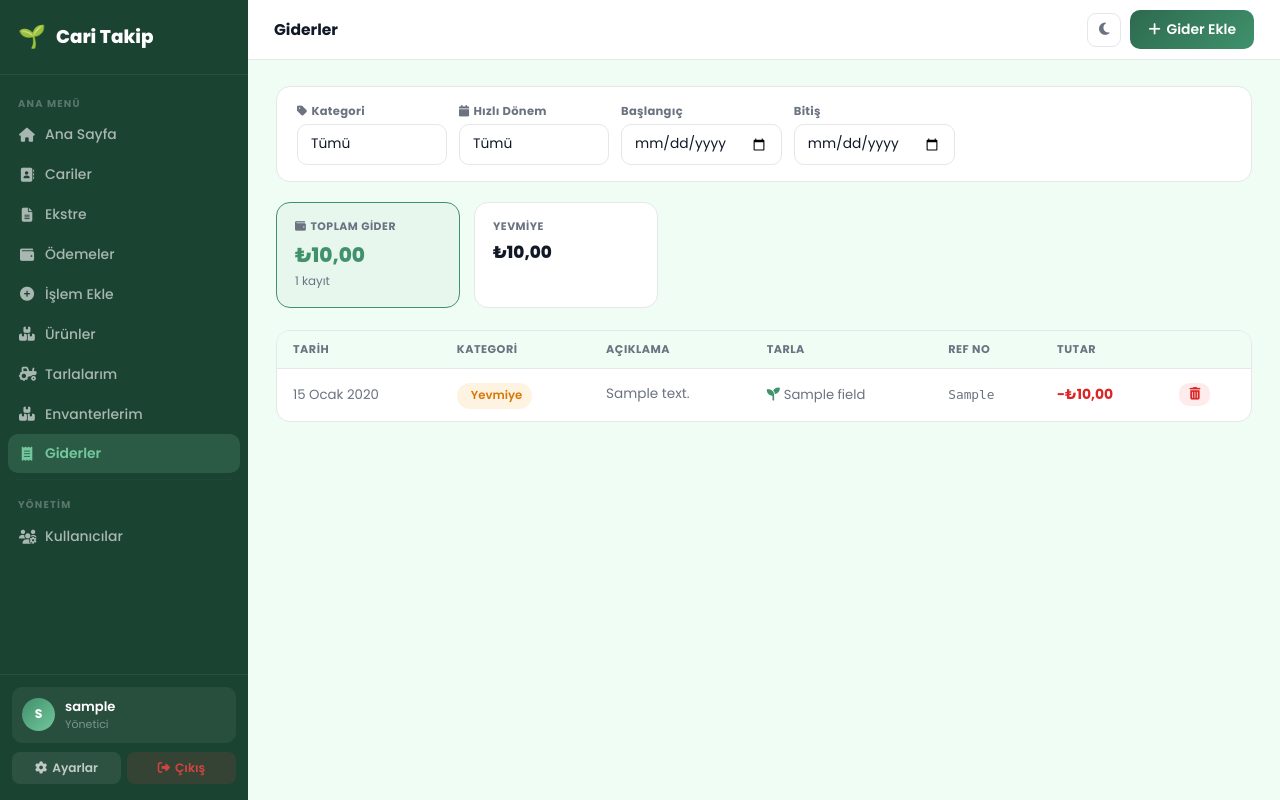
After one commit to serhat1997/tarim-asistani-v2, a Django app: page /giderler/ in a window 1280 px wide. The commit adds this page. Run offline with Django 5.2, Linux system fonts and the light colour scheme; a user stored in the database is signed in; tables that the repository leaves empty hold one stand-in row (values such as "Sample post").

Commit message:
Giderler modülü eklendi: kategori bazlı genel gider takibi
Co-Authored-By: Claude Sonnet 4.6 <noreply@anthropic.com>

```diff
--- a/dashboard/templates/dashboard/base.html
+++ b/dashboard/templates/dashboard/base.html
@@ -270,6 +270,9 @@
         <a href="{% url 'inventory_list' %}" class="sb-item {% if cur == 'inventory_list' or cur == 'inventory_create' or cur == 'inventory_edit' %}active{% endif %}">
             <i class="fas fa-boxes"></i> Envanterlerim
         </a>
+        <a href="{% url 'expense_list' %}" class="sb-item {% if cur == 'expense_list' %}active{% endif %}">
+            <i class="fas fa-receipt"></i> Giderler
+        </a>
         {% if request.user.is_staff %}
         <hr class="sb-divider">
         <div class="sb-section">Yönetim</div>
--- /dev/null
+++ b/dashboard/templates/dashboard/expenses.html
@@ -0,0 +1,297 @@
+{% extends 'dashboard/base.html' %}
+{% block title %}Giderler{% endblock %}
+{% block page_title %}Giderler{% endblock %}
+
+{% block topbar_right %}
+<button class="btn-g" onclick="openAddModal()">
+    <i class="fas fa-plus"></i> Gider Ekle
+</button>
+{% endblock %}
+
+{% block extra_css %}
+<style>
+    .empty-state { text-align:center; padding:60px 20px; color:var(--sub); }
+    .empty-state i { font-size:3rem; margin-bottom:14px; opacity:.3; display:block; }
+
+    /* ─── Özet kartlar ─── */
+    .summary-grid {
+        display: grid;
+        grid-template-columns: repeat(auto-fill, minmax(180px, 1fr));
+        gap: 14px; margin-bottom: 22px;
+    }
+    .sum-card {
+        background: var(--surface); border: 1px solid var(--border);
+        border-radius: var(--radius); padding: 16px 18px;
+    }
+    .sum-card.total-card {
+        border-color: var(--primary-light);
+        background: rgba(64,145,108,.05);
+    }
+    .sum-card-label { font-size: .68rem; font-weight: 700; text-transform: uppercase;
+                      letter-spacing: .5px; color: var(--sub); margin-bottom: 5px; }
+    .sum-card-val   { font-size: 1.25rem; font-weight: 800; color: var(--text); }
+    .sum-card.total-card .sum-card-val { color: var(--primary-light); }
+
+    /* ─── Filtre paneli ─── */
+    .filter-panel {
+        background: var(--surface); border: 1px solid var(--border);
+        border-radius: var(--radius); padding: 16px 20px; margin-bottom: 20px;
+        display: flex; flex-wrap: wrap; gap: 12px; align-items: flex-end;
+    }
+    .fp-group { display: flex; flex-direction: column; gap: 4px; }
+    .fp-label { font-size: .72rem; font-weight: 700; color: var(--sub); letter-spacing: .3px; }
+    .fp-group select, .fp-group input { min-width: 150px; }
+    .filter-active-bar {
+        background: rgba(64,145,108,.08); border: 1px solid rgba(64,145,108,.25);
+        border-radius: 10px; padding: 8px 14px; margin-bottom: 16px;
+        font-size: .82rem; color: var(--primary-light); font-weight: 600;
+        display: flex; align-items: center; gap: 8px; flex-wrap: wrap;
+    }
+
+    /* ─── Kategori renkleri ─── */
+    .cat-yevmiye      { background:rgba(245,158,11,.12); color:#d97706; }
+    .cat-yakıt        { background:rgba(239,68,68,.1);   color:#dc2626; }
+    .cat-kira         { background:rgba(59,130,246,.1);  color:#2563eb; }
+    .cat-elektrik     { background:rgba(234,179,8,.1);   color:#ca8a04; }
+    .cat-su           { background:rgba(14,165,233,.1);  color:#0369a1; }
+    .cat-dogalgaz     { background:rgba(249,115,22,.1);  color:#ea580c; }
+    .cat-makine_bakim { background:rgba(107,114,128,.12);color:#4b5563; }
+    .cat-nakliye      { background:rgba(99,102,241,.1);  color:#4f46e5; }
+    .cat-vergi_harc   { background:rgba(168,85,247,.1);  color:#7e22ce; }
+    .cat-ofis         { background:rgba(20,184,166,.1);  color:#0f766e; }
+    .cat-diger        { background:rgba(107,114,128,.1); color:#6b7280; }
+
+    @media (max-width: 640px) {
+        .summary-grid { grid-template-columns: 1fr 1fr; }
+        .fp-group select, .fp-group input { min-width: 120px; }
+    }
+</style>
+{% endblock %}
+
+{% block content %}
+
+<!-- ─── Filtre Paneli ─── -->
+<form method="get" class="filter-panel">
+    <div class="fp-group">
+        <span class="fp-label"><i class="fas fa-tag me-1"></i>Kategori</span>
+        <select name="category" class="form-select" style="font-size:.86rem;" onchange="this.form.submit()">
+            <option value="">Tümü</option>
+            {% for val, label in categories %}
+            <option value="{{ val }}" {% if filters.category == val %}selected{% endif %}>{{ label }}</option>
+            {% endfor %}
+        </select>
+    </div>
+    <div class="fp-group">
+        <span class="fp-label"><i class="fas fa-calendar me-1"></i>Hızlı Dönem</span>
+        <select name="period" class="form-select" style="font-size:.86rem;" onchange="this.form.submit()">
+            <option value="" {% if not filters.period %}selected{% endif %}>Tümü</option>
+            <option value="bu_ay"     {% if filters.period == 'bu_ay'     %}selected{% endif %}>Bu Ay</option>
+            <option value="gecen_ay"  {% if filters.period == 'gecen_ay'  %}selected{% endif %}>Geçen Ay</option>
+            <option value="bu_yil"    {% if filters.period == 'bu_yil'    %}selected{% endif %}>Bu Yıl</option>
+            <option value="son_30_gun"{% if filters.period == 'son_30_gun'%}selected{% endif %}>Son 30 Gün</option>
+            <option value="son_90_gun"{% if filters.period == 'son_90_gun'%}selected{% endif %}>Son 90 Gün</option>
+        </select>
+    </div>
+    <div class="fp-group">
+        <span class="fp-label">Başlangıç</span>
+        <input type="date" name="date_from" class="form-control" style="font-size:.86rem;"
+            value="{{ filters.date_from }}" onchange="this.form.submit()">
+    </div>
+    <div class="fp-group">
+        <span class="fp-label">Bitiş</span>
+        <input type="date" name="date_to" class="form-control" style="font-size:.86rem;"
+            value="{{ filters.date_to }}" onchange="this.form.submit()">
+    </div>
+    {% if filters.category or filters.period or filters.date_from or filters.date_to %}
+    <div class="fp-group" style="justify-content:flex-end;">
+        <a href="{% url 'expense_list' %}" class="btn-o" style="padding:8px 14px;font-size:.84rem;white-space:nowrap;">
+            <i class="fas fa-times"></i> Temizle
+        </a>
+    </div>
+    {% endif %}
+</form>
+
+{% if filters.eff_from or filters.eff_to or filters.category %}
+<div class="filter-active-bar">
+    <i class="fas fa-filter"></i>
+    Filtre aktif:
+    {% if filters.eff_from %}<span>{{ filters.eff_from }} —</span>{% endif %}
+    {% if filters.eff_to %}<span>{{ filters.eff_to }}</span>{% endif %}
+    {% if filters.category %}
+    <span style="background:rgba(64,145,108,.15);border-radius:999px;padding:2px 10px;">
+        {{ filters.category }}
+    </span>
+    {% endif %}
+</div>
+{% endif %}
+
+<!-- ─── Özet Kartlar ─── -->
+<div class="summary-grid">
+    <div class="sum-card total-card">
+        <div class="sum-card-label"><i class="fas fa-wallet me-1"></i>Toplam Gider</div>
+        <div class="sum-card-val">₺{{ fmt_total }}</div>
+        <div style="font-size:.74rem;color:var(--sub);margin-top:3px;">{{ expenses|length }} kayıt</div>
+    </div>
+    {% for label, val in cat_summary.items %}
+    <div class="sum-card">
+        <div class="sum-card-label">{{ label }}</div>
+        <div class="sum-card-val" style="font-size:1.05rem;">₺{{ val|tr_num }}</div>
+    </div>
+    {% endfor %}
+</div>
+
+<!-- ─── Gider Listesi ─── -->
+<div class="surface">
+    <div style="overflow-x:auto;">
+        <table class="dt">
+            <thead>
+                <tr>
+                    <th>Tarih</th>
+                    <th>Kategori</th>
+                    <th>Açıklama</th>
+                    <th>Tarla</th>
+                    <th>Ref No</th>
+                    <th>Tutar</th>
+                    <th></th>
+                </tr>
+            </thead>
+            <tbody>
+                {% for exp in expenses %}
+                <tr>
+                    <td style="font-size:.83rem;color:var(--sub);white-space:nowrap;">{{ exp.date }}</td>
+                    <td>
+                        <span class="bp cat-{{ exp.category }}">
+                            {% if exp.category == 'yevmiye' %}<i class="fas fa-user-hard-hat"></i>
+                            {% elif exp.category == 'yakıt' %}<i class="fas fa-gas-pump"></i>
+                            {% elif exp.category == 'kira' %}<i class="fas fa-home"></i>
+                            {% elif exp.category == 'elektrik' %}<i class="fas fa-bolt"></i>
+                            {% elif exp.category == 'su' %}<i class="fas fa-tint"></i>
+                            {% elif exp.category == 'dogalgaz' %}<i class="fas fa-fire"></i>
+                            {% elif exp.category == 'makine_bakim' %}<i class="fas fa-tools"></i>
+                            {% elif exp.category == 'nakliye' %}<i class="fas fa-truck"></i>
+                            {% elif exp.category == 'vergi_harc' %}<i class="fas fa-file-invoice-dollar"></i>
+                            {% elif exp.category == 'ofis' %}<i class="fas fa-briefcase"></i>
+                            {% else %}<i class="fas fa-circle"></i>{% endif %}
+                            {{ exp.get_category_display }}
+                        </span>
+                    </td>
+                    <td style="color:var(--sub);font-size:.85rem;max-width:240px;">
+                        {{ exp.description|default:'—'|truncatewords:10 }}
+                    </td>
+                    <td style="font-size:.82rem;color:var(--sub);">
+                        {% if exp.field %}
+                        <span><i class="fas fa-seedling me-1" style="color:var(--primary-light);"></i>{{ exp.field.name }}</span>
+                        {% else %}—{% endif %}
+                    </td>
+                    <td style="font-family:monospace;font-size:.8rem;color:var(--sub);">{{ exp.reference_no|default:'—' }}</td>
+                    <td>
+                        <span style="font-weight:700;color:#dc2626;">-₺{{ exp.amount|tr_num }}</span>
+                    </td>
+                    <td>
+                        <button class="btn-danger-soft" style="padding:5px 10px;font-size:.78rem;"
+                            onclick="confirmDelete('{% url 'expense_delete' exp.pk %}', '{{ exp.get_category_display }} — {{ exp.date }} gider kaydı silinecek.')">
+                            <i class="fas fa-trash-alt"></i>
+                        </button>
+                    </td>
+                </tr>
+                {% empty %}
+                <tr>
+                    <td colspan="7">
+                        <div class="empty-state">
+                            <i class="fas fa-receipt"></i>
+                            Henüz gider kaydı bulunmuyor.
+                            <div style="margin-top:12px;">
+                                <button class="btn-g" style="display:inline-flex;" onclick="openAddModal()">
+                                    <i class="fas fa-plus"></i> Gider Ekle
+                                </button>
+                            </div>
+                        </div>
+                    </td>
+                </tr>
+                {% endfor %}
+            </tbody>
+        </table>
+    </div>
+</div>
+
+<!-- ═══ Gider Ekle Modal ═══ -->
+<div id="addModal" style="display:none;position:fixed;inset:0;background:rgba(0,0,0,.45);z-index:9999;align-items:center;justify-content:center;">
+    <div style="background:var(--surface);border-radius:var(--radius);padding:28px 30px;max-width:540px;width:95%;border:1px solid var(--border);max-height:92vh;overflow-y:auto;">
+        <div style="font-size:1rem;font-weight:700;margin-bottom:6px;">
+            <i class="fas fa-receipt me-2" style="color:var(--primary-light);"></i>Yeni Gider Ekle
+        </div>
+        <div style="font-size:.82rem;color:var(--sub);margin-bottom:22px;">
+            Cari ile ilişkisiz genel giderleri buraya kaydedin.
+        </div>
+
+        <form method="post" action="{% url 'expense_create' %}" id="addForm">
+            {% csrf_token %}
+
+            <div style="display:grid;grid-template-columns:1fr 1fr;gap:14px;margin-bottom:14px;">
+                <div>
+                    <label class="form-label">Tarih <span style="color:#dc2626;">*</span></label>
+                    <input type="date" name="date" id="expDate" class="form-control" required>
+                </div>
+                <div>
+                    <label class="form-label">Tutar (₺) <span style="color:#dc2626;">*</span></label>
+                    <input type="text" inputmode="decimal" name="amount" class="form-control"
+                        placeholder="0,00" required>
+                </div>
+            </div>
+
+            <div style="margin-bottom:14px;">
+                <label class="form-label">Kategori <span style="color:#dc2626;">*</span></label>
+                <select name="category" class="form-select" required>
+                    <option value="">— Seçin —</option>
+                    {% for val, label in categories %}
+                    <option value="{{ val }}">{{ label }}</option>
+                    {% endfor %}
+                </select>
+            </div>
+
+            <div style="margin-bottom:14px;">
+                <label class="form-label">Açıklama</label>
+                <textarea name="description" class="form-control" rows="2"
+                    placeholder="Gider hakkında not ekleyin… (ör. 3 işçi, 1 gün)"></textarea>
+            </div>
+
+            <div style="display:grid;grid-template-columns:1fr 1fr;gap:14px;margin-bottom:20px;">
+                <div>
+                    <label class="form-label">Tarla <span style="font-weight:400;opacity:.6;">(isteğe bağlı)</span></label>
+                    <select name="field" class="form-select">
+                        <option value="">— Tarla yok —</option>
+                        {% for f in fields %}
+                        <option value="{{ f.pk }}">{{ f.name }}{% if f.crop_type %} · {{ f.crop_type }}{% endif %}</option>
+                        {% endfor %}
+                    </select>
+                </div>
+                <div>
+                    <label class="form-label">Ref No <span style="font-weight:400;opacity:.6;">(isteğe bağlı)</span></label>
+                    <input type="text" name="reference_no" class="form-control" placeholder="Makbuz no…">
+                </div>
+            </div>
+
+            <div style="display:flex;gap:10px;justify-content:flex-end;padding-top:16px;border-top:1px solid var(--border);">
+                <button type="button" class="btn-o" onclick="closeAddModal()">İptal</button>
+                <button type="submit" class="btn-g"><i class="fas fa-save"></i> Kaydet</button>
+            </div>
+        </form>
+    </div>
+</div>
+
+{% endblock %}
+
+{% block extra_js %}
+<script>
+function openAddModal() {
+    document.getElementById('expDate').value = new Date().toISOString().split('T')[0];
+    document.getElementById('addModal').style.display = 'flex';
+}
+function closeAddModal() {
+    document.getElementById('addModal').style.display = 'none';
+}
+document.getElementById('addModal').addEventListener('click', function(e) {
+    if (e.target === this) closeAddModal();
+});
+</script>
+{% endblock %}
--- a/dashboard/urls.py
+++ b/dashboard/urls.py
@@ -13,4 +13,7 @@ urlpatterns = [
     path('odemeler/taksit/<int:pk>/ode/', views.installment_pay, name='installment_pay'),
     path('odemeler/taksit/<int:pk>/geri/', views.installment_unpay, name='installment_unpay'),
     path('musteriler/<int:pk>/bakiye-hesapla/', views.recalculate_balance, name='recalculate_balance'),
+    path('giderler/', views.expense_list, name='expense_list'),
+    path('giderler/ekle/', views.expense_create, name='expense_create'),
+    path('giderler/<int:pk>/sil/', views.expense_delete, name='expense_delete'),
 ]
--- a/dashboard/views.py
+++ b/dashboard/views.py
@@ -7,7 +7,7 @@ from decimal import Decimal, InvalidOperation
 from datetime import date as dt_date, timedelta
 from transactions.models import Transaction
 from customers.models import Customer
-from .models import PaymentPlan, CustomerPayment
+from .models import PaymentPlan, CustomerPayment, Expense
 from .utils import fmt_tr
 
 @login_required
@@ -641,3 +641,132 @@ def recalculate_balance(request, pk):
         customer.recalculate_balance()
         messages.success(request, f"{customer.name} bakiyesi yeniden hesaplandı.")
     return redirect(f"/ekstre/?customer={pk}")
+
+
+# ─── Giderler ─────────────────────────────────────────────────────────────────
+
+@login_required
+def expense_list(request):
+    from fields.models import Field
+
+    qs = Expense.objects.filter(user=request.user) if not request.user.is_staff \
+         else Expense.objects.all()
+
+    # — Filtreler —
+    date_from  = request.GET.get('date_from', '').strip()
+    date_to    = request.GET.get('date_to', '').strip()
+    period     = request.GET.get('period', '').strip()
+    cat_filter = request.GET.get('category', '').strip()
+
+    today = dt_date.today()
+    eff_from, eff_to = date_from, date_to
+
+    if period:
+        eff_from = eff_to = ''
+        if period == 'bu_ay':
+            eff_from = today.replace(day=1).isoformat()
+            eff_to   = today.isoformat()
+        elif period == 'gecen_ay':
+            first_this = today.replace(day=1)
+            last_prev  = first_this - timedelta(days=1)
+            eff_from   = last_prev.replace(day=1).isoformat()
+            eff_to     = last_prev.isoformat()
+        elif period == 'bu_yil':
+            eff_from = today.replace(month=1, day=1).isoformat()
+            eff_to   = today.isoformat()
+        elif period == 'son_30_gun':
+            eff_from = (today - timedelta(days=30)).isoformat()
+            eff_to   = today.isoformat()
+        elif period == 'son_90_gun':
+            eff_from = (today - timedelta(days=90)).isoformat()
+            eff_to   = today.isoformat()
+
+    if eff_from:
+        qs = qs.filter(date__gte=eff_from)
+    if eff_to:
+        qs = qs.filter(date__lte=eff_to)
+    if cat_filter:
+        qs = qs.filter(category=cat_filter)
+
+    total = qs.aggregate(s=Sum('amount'))['s'] or Decimal('0')
+
+    # Kategori özeti
+    cat_summary = {}
+    for row in qs.values('category').annotate(s=Sum('amount')).order_by('-s'):
+        label = dict(Expense.CATEGORIES).get(row['category'], row['category'])
+        cat_summary[label] = row['s']
+
+    fields = Field.objects.filter(user=request.user) if not request.user.is_staff \
+             else Field.objects.all()
+
+    return render(request, 'dashboard/expenses.html', {
+        'expenses':    qs,
+        'total':       total,
+        'cat_summary': cat_summary,
+        'categories':  Expense.CATEGORIES,
+        'fields':      fields,
+        'filters': {
+            'date_from':  date_from,
+            'date_to':    date_to,
+            'period':     period,
+            'category':   cat_filter,
+            'eff_from':   eff_from,
+            'eff_to':     eff_to,
+        },
+        'fmt_total': fmt_tr(total),
+    })
+
+
+@login_required
+def expense_create(request):
+    if request.method != 'POST':
+        return redirect('expense_list')
+
+    from fields.models import Field
+
+    date_str     = request.POST.get('date', '').strip()
+    category     = request.POST.get('category', '').strip()
+    description  = request.POST.get('description', '').strip()
+    amount_text  = request.POST.get('amount', '').strip()
+    reference_no = request.POST.get('reference_no', '').strip()
+    field_id     = request.POST.get('field') or None
+
+    try:
+        exp_date = dt_date.fromisoformat(date_str) if date_str else dt_date.today()
+    except ValueError:
+        exp_date = dt_date.today()
+
+    try:
+        amount = _parse_amount(amount_text)
+        if amount <= 0:
+            messages.error(request, 'Tutar sıfırdan büyük olmalıdır.')
+            return redirect('expense_list')
+    except (InvalidOperation, ValueError):
+        messages.error(request, 'Geçerli bir tutar girin.')
+        return redirect('expense_list')
+
+    field_obj = None
+    if field_id:
+        field_obj = Field.objects.filter(pk=field_id).first()
+
+    Expense.objects.create(
+        user=request.user,
+        date=exp_date,
+        category=category,
+        description=description,
+        amount=amount,
+        reference_no=reference_no,
+        field=field_obj,
+    )
+    messages.success(request, 'Gider kaydı eklendi.')
+    return redirect('expense_list')
+
+
+@login_required
+def expense_delete(request, pk):
+    expense = get_object_or_404(Expense, pk=pk)
+    if not request.user.is_staff and expense.user != request.user:
+        raise Http404
+    if request.method == 'POST':
+        expense.delete()
+    return redirect('expense_list')
```
Also changed, not shown: dashboard/models.py (+33 -2 lines), dashboard/migrations/0006_expense.py (added).
